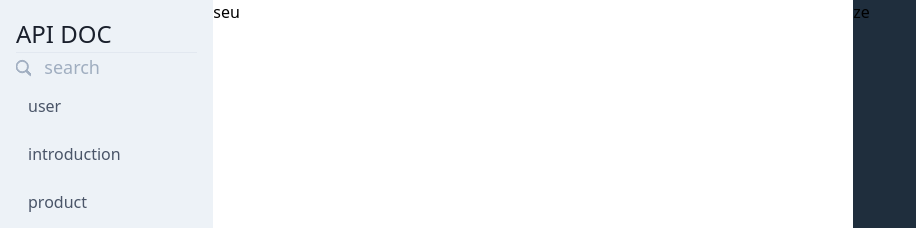
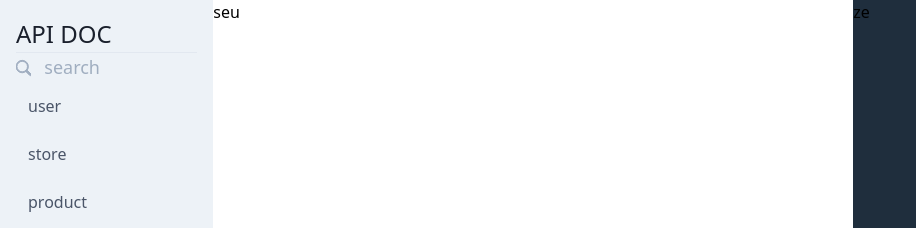
Before and after one commit to FranciscoBBC/api-doc, a Next.js app: page / in a window 1280 px wide. Shown: the top 228 px of the page, without its empty margins (0-916 px from the left). Built offline with nearby package versions, Linux system fonts and the light colour scheme.

Commit message:
improve menu data

```diff
--- a/src/components/ApiRoutes.tsx
+++ b/src/components/ApiRoutes.tsx
@@ -1,13 +1,10 @@
 import React from 'react';
+import { BsArrowRight } from 'react-icons/bs';
 import ApiRoutesModel from '@models/components/ApiRoutesModel';
 
-const ApiRoutes: React.FC = ({ routes }: ApiRoutesModel) => {
+const ApiRoutes: React.FC<ApiRoutesModel> = ({ routes }: ApiRoutesModel) => {
   const [menuColapse, setMenuColapse] = React.useState([]);
   const [selectMenu, setSelectMenu] = React.useState();
-
-  React.useEffect(() => {
-    console.log(selectMenu);
-  }, [selectMenu]);
 
   const renderRoutes = apiRoutes => {
     const renderSubMenu = (arr, val) => {
@@ -19,22 +16,18 @@ const ApiRoutes: React.FC = ({ routes }: ApiRoutesModel) => {
     };
 
     if (!Array.isArray(apiRoutes)) return null;
-
     return (
       <ul data-testid="items-wrapper">
         {apiRoutes.map(val => {
           if (val.group) {
             return (
               <li key={Math.random()} data-testid="list-group">
-                <ul>
-                  <li
-                    className="py-3 px-3 cursor-pointer text-gray-700"
-                    onClick={() => renderSubMenu(menuColapse, val.group)}
-                  >
-                    {val.group}
-                  </li>
-                </ul>
-                {/* {menuColapse.includes(val.group) ? ( */}
+                <div
+                  className="py-3 px-3 cursor-pointer text-gray-700"
+                  onClick={() => renderSubMenu(menuColapse, val.group)}
+                >
+                  {val.group}
+                </div>
                 <ul
                   key={Math.random()}
                   className={`mx-3 transition duration-500 ease-in-out ${
@@ -45,18 +38,20 @@ const ApiRoutes: React.FC = ({ routes }: ApiRoutesModel) => {
                     <li
                       key={Math.random()}
                       data-testid="list-item"
-                      className={`py-3 px-3 mx-2 cursor-pointer text-gray-600 rounded-md ${
-                        selectMenu === link
+                      className={`py-3 px-3 mx-2 cursor-pointer text-gray-600 rounded-md flex justify-between items-center ${
+                        selectMenu === link.name
                           ? 'bg-white text-oceanBlue shadow-sm'
                           : 'bg-transparent'
                       }`}
-                      onClick={() => setSelectMenu(link)}
+                      onClick={() => setSelectMenu(link.name)}
                     >
-                      {link}
+                      {link.name}
+                      {selectMenu === link.name ? (
+                        <BsArrowRight className="text-xl" />
+                      ) : null}
                     </li>
                   ))}
                 </ul>
-                {/* ) : null} */}
               </li>
             );
           }
@@ -65,14 +60,17 @@ const ApiRoutes: React.FC = ({ routes }: ApiRoutesModel) => {
               <li
                 key={Math.random()}
                 data-testid="list-item"
-                className={`py-3 px-3 text-gray-700 cursor-pointer rounded-md ${
-                  selectMenu === link
+                className={`py-3 px-3 text-gray-700 cursor-pointer rounded-md flex justify-between items-center ${
+                  selectMenu === link.name
                     ? 'bg-white text-oceanBlue shadow-sm'
                     : 'bg-transparent'
                 }`}
-                onClick={() => setSelectMenu(link)}
+                onClick={() => setSelectMenu(link.name)}
               >
-                {link}
+                {link.name}
+                {selectMenu === link.name ? (
+                  <BsArrowRight className="text-xl" />
+                ) : null}
               </li>
             ));
           }
--- a/src/components/Menu.tsx
+++ b/src/components/Menu.tsx
@@ -6,14 +6,69 @@ const Menu = () => {
   const mock = [
     {
       group: 'user',
-      link: ['create', 'update', 'delete']
+      link: [
+        {
+          name: 'create',
+          description: 'create a user',
+          params: {
+            userName: 'string',
+            email: 'string',
+            password: 'string'
+          },
+          requestExample: ''
+        },
+        {
+          name: 'update',
+          description: 'update a user',
+          params: {
+            userName: 'string',
+            email: 'string',
+            password: 'string'
+          },
+          requestExample: ''
+        },
+        {
+          name: 'delete',
+          description: 'delete a user',
+          params: {
+            email: 'string'
+          },
+          requestExample: ''
+        }
+      ]
     },
     {
-      link: ['introduction']
+      link: [
+        {
+          name: 'store',
+          description: 'list stores',
+          params: {
+            storeName: 'string'
+          },
+          requestExample: ''
+        }
+      ]
     },
     {
       group: 'product',
-      link: ['list', 'category']
+      link: [
+        {
+          name: 'getProduct',
+          description: 'return a list of products',
+          params: {
+            productName: 'string'
+          },
+          requestExample: ''
+        },
+        {
+          name: 'deleteProduct',
+          description: 'delete a product',
+          params: {
+            productName: 'string'
+          },
+          requestExample: ''
+        }
+      ]
     }
   ];
   const [routes, setRoutes] = React.useState(mock);
--- a/src/models/components/ApiRoutesModel.ts
+++ b/src/models/components/ApiRoutesModel.ts
@@ -1,10 +1,17 @@
-interface route {
+interface Link {
+  name: string;
+  description: string;
+  params: any;
+  requestExample: string;
+}
+
+interface Route {
   group?: string;
-  link: string[];
+  link: Link[];
 }
 
 interface ApiRoutesModel {
-  routes?: route[];
+  routes?: Route[];
 }
 
 export default ApiRoutesModel;
--- a/tailwind.config.js
+++ b/tailwind.config.js
@@ -5,7 +5,10 @@ module.exports = {
     extend: {
       colors: {
         darkBlue: "#1F2E3D",
-        oceanBlue: "#008FFF"
+        oceanBlue: "#008FFF",
+        "customRed": "rgb(255, 0, 0)",
+        "customPink": "rgb(251, 19, 95)",
+        "customLightPink": "rgb(249, 30, 150))"
       }
     },
   },
```
Also changed, not shown: .eslintrc.json, 1 other file (tests, documents, lock files or other folders).
